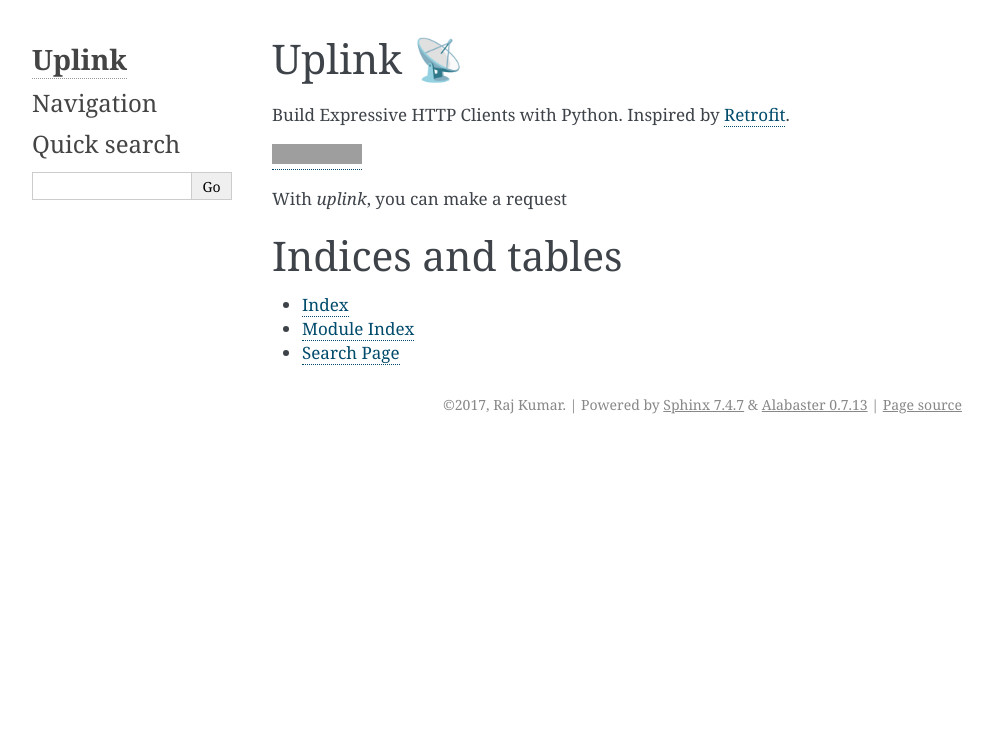
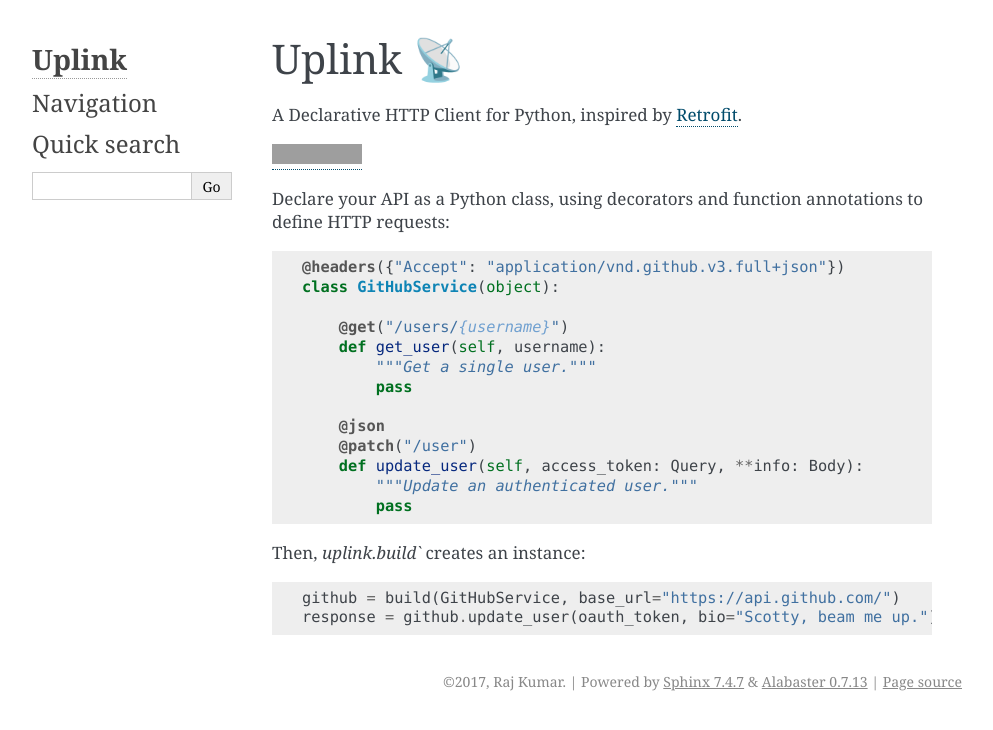
Before and after one commit to prkumar/uplink, a Sphinx documentation site: the page built from docs/source/index.rst, in a window 1280 px wide. Shown: the top 730 px of the page, without its empty margins (148-1141 px from the left). Built offline with Sphinx 7.4.7, drawn with Linux system fonts in a browser that asks for light colours; grey boxes are pictures that could not be loaded.

Commit message:
Update documentation home page and README

```diff
--- a/README.rst
+++ b/README.rst
@@ -1,12 +1,12 @@
 Uplink
 ======
 
-Build Expressive HTTP Clients with Python. Inspired by `Retrofit
+A Declarative HTTP Client for Python, inspired by `Retrofit
 <http://square.github.io/retrofit/>`__.
 
 |Build Status| |Coverage Status| |Documentation Status|
 
-Describe your API using decorators (and annotations in Python 3):
+Build your API using decorators (and function annotations in Python 3):
 
 .. code:: python
 
--- a/docs/source/index.rst
+++ b/docs/source/index.rst
@@ -5,26 +5,40 @@
 
 Uplink 📡
 ==========
-Build Expressive HTTP Clients with Python. Inspired by `Retrofit
+A Declarative HTTP Client for Python, inspired by `Retrofit
 <http://square.github.io/retrofit/>`__.
 
 |Coverage Status|
 
-With `uplink`, you can make a request
+Declare your API as a Python class, using decorators and function annotations
+to define HTTP requests:
+
+.. code:: python
+
+    @headers({"Accept": "application/vnd.github.v3.full+json"})
+    class GitHubService(object):
+
+        @get("/users/{username}")
+        def get_user(self, username):
+            """Get a single user."""
+            pass
+
+        @json
+        @patch("/user")
+        def update_user(self, access_token: Query, **info: Body):
+            """Update an authenticated user."""
+            pass
+
+Then, `uplink.build`` creates an instance:
+
+.. code:: python
+
+    github = build(GitHubService, base_url="https://api.github.com/")
+    response = github.update_user(oauth_token, bio="Scotty, beam me up.").execute()
 
 
 .. toctree::
    :maxdepth: 2
-   :caption: Contents:
-
-
-
-Indices and tables
-==================
-
-* :ref:`genindex`
-* :ref:`modindex`
-* :ref:`search`
 
 .. |Coverage Status| image:: https://coveralls.io/repos/github/prkumar/uplink/badge.svg?branch=master
    :target: https://coveralls.io/github/prkumar/uplink?branch=master
```
Also changed, not shown: other parts of README.rst (+1 -1 lines).
